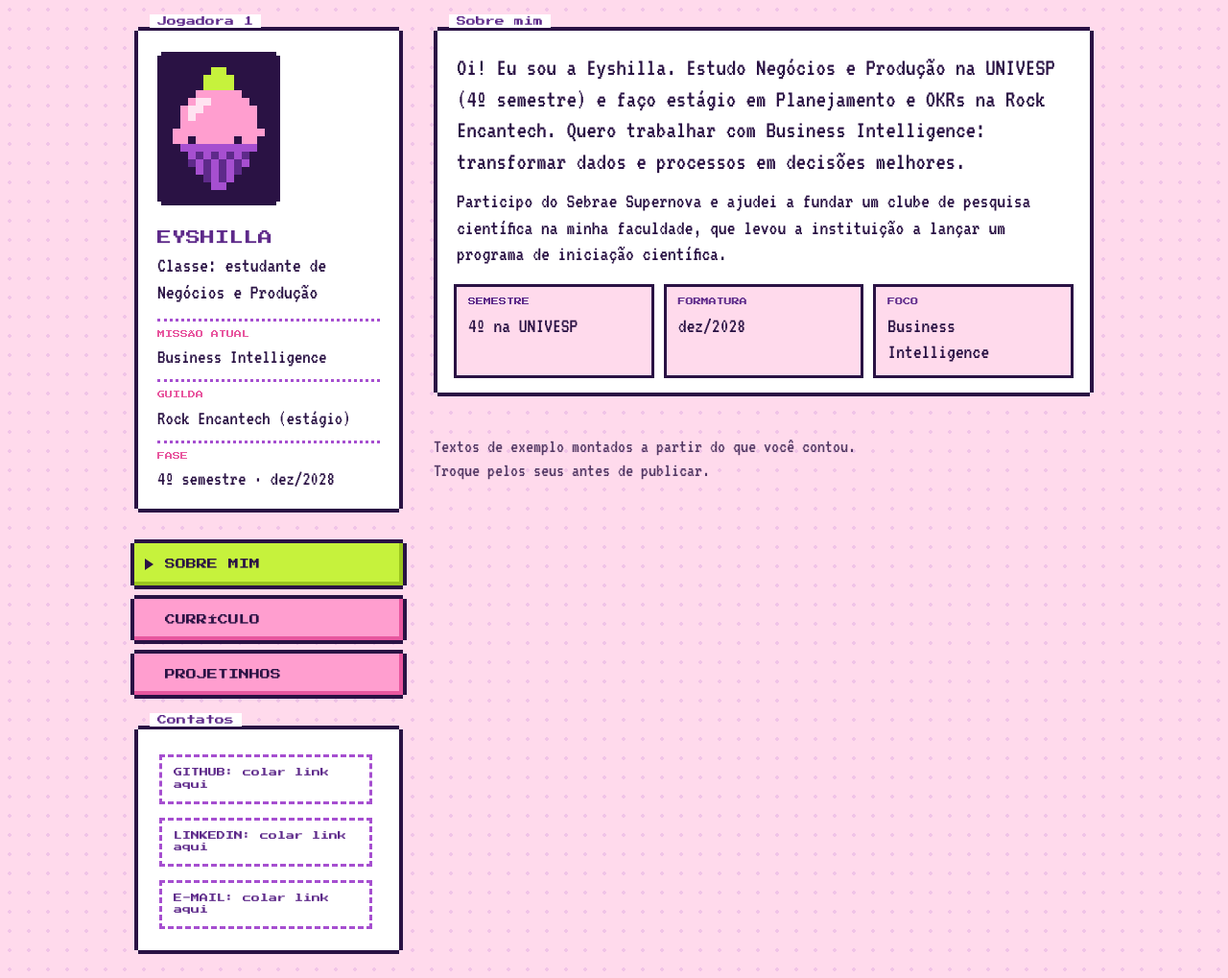
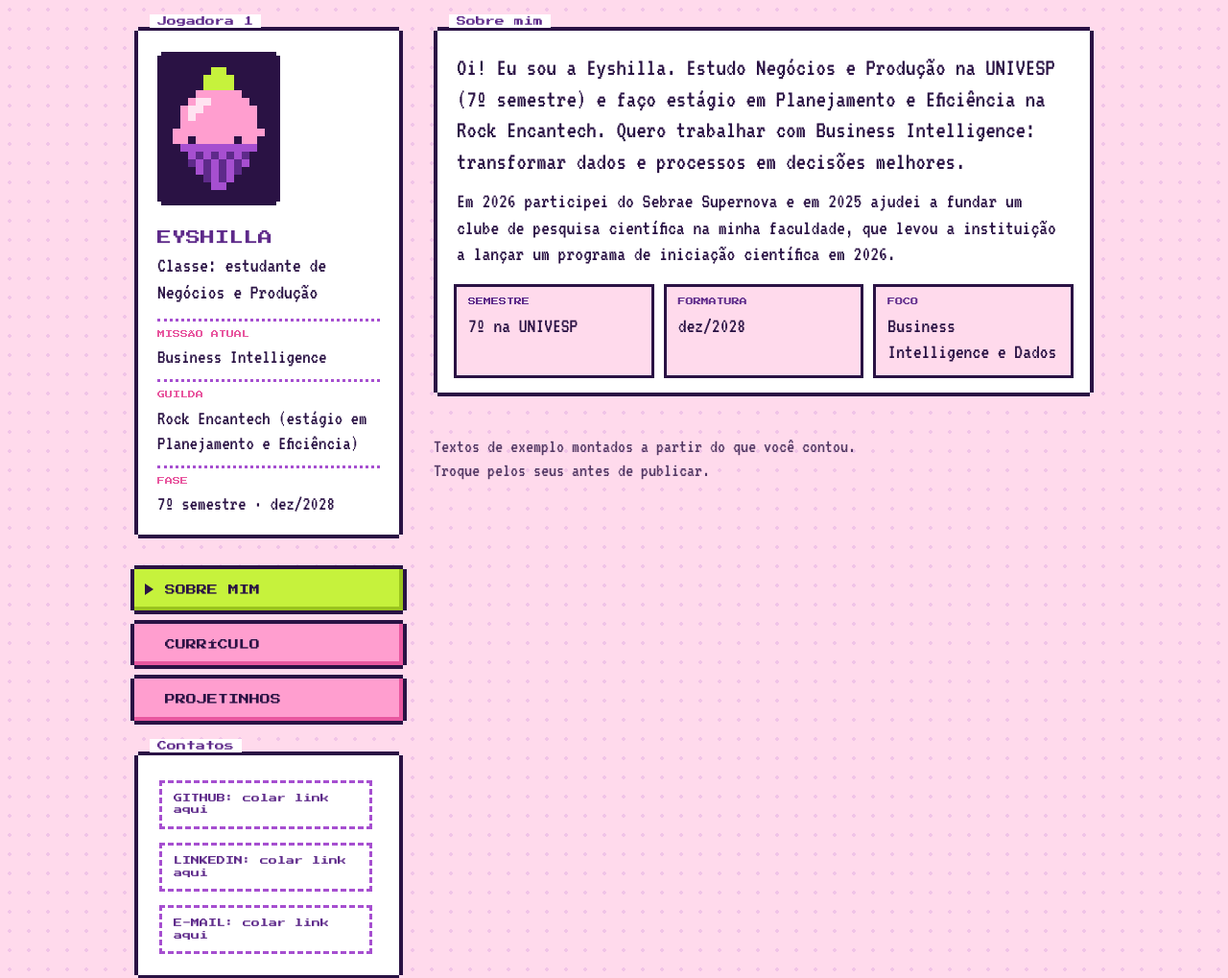
Before and after one commit to Eyshilla/portfolio, a plain HTML site: page index.html in a window 1280 px wide. Shown: the top 1019 px of the page at 96% size. Drawn offline with Linux system fonts and the light colour scheme.

Commit message:
Update educational and internship details in index.html
ajustes no cargo de estagio e semestre da faculdade

```diff
--- a/index.html
+++ b/index.html
@@ -110,8 +110,8 @@ a.lnk:hover { background: var(--lime); }
       <p class="class">Classe: estudante de Negócios e Produção</p>
       <dl class="ficha">
         <div><dt>MISSÃO ATUAL</dt><dd>Business Intelligence</dd></div>
-        <div><dt>GUILDA</dt><dd>Rock Encantech (estágio)</dd></div>
-        <div><dt>FASE</dt><dd>4º semestre · dez/2028</dd></div>
+        <div><dt>GUILDA</dt><dd>Rock Encantech (estágio em Planejamento e Eficiência)</dd></div>
+        <div><dt>FASE</dt><dd>7º semestre · dez/2028</dd></div>
       </dl>
     </div>
     <nav class="menu" role="tablist" aria-label="Menu do portfólio">
@@ -127,17 +127,17 @@ a.lnk:hover { background: var(--lime); }
 <script>
 const D = {
   sobre: [
-    'Oi! Eu sou a Eyshilla. Estudo Negócios e Produção na UNIVESP (4º semestre) e faço estágio em Planejamento e OKRs na Rock Encantech. Quero trabalhar com Business Intelligence: transformar dados e processos em decisões melhores.',
-    'Participo do Sebrae Supernova e ajudei a fundar um clube de pesquisa científica na minha faculdade, que levou a instituição a lançar um programa de iniciação científica.'
+    'Oi! Eu sou a Eyshilla. Estudo Negócios e Produção na UNIVESP (7º semestre) e faço estágio em Planejamento e Eficiência na Rock Encantech. Quero trabalhar com Business Intelligence: transformar dados e processos em decisões melhores.',
+    'Em 2026 participei do Sebrae Supernova e em 2025 ajudei a fundar um clube de pesquisa científica na minha faculdade, que levou a instituição a lançar um programa de iniciação científica em 2026.'
   ],
-  stats: [['SEMESTRE', '4º na UNIVESP'], ['FORMATURA', 'dez/2028'], ['FOCO', 'Business Intelligence']],
+  stats: [['SEMESTRE', '7º na UNIVESP'], ['FORMATURA', 'dez/2028'], ['FOCO', 'Business Intelligence e Dados']],
   cv: [
     { h: 'Formação', items: [
-      { t: 'Negócios e Produção', s: 'UNIVESP · 4º semestre · formatura prevista em dez/2028' },
+      { t: 'Negócios e Produção', s: 'UNIVESP · 7º semestre · formatura prevista em dez/2028' },
       { t: 'Engenharia de Produção', s: 'Em curso' },
       { t: 'Tecnologia em Processos de Produção', s: 'Formação tecnológica' } ] },
     { h: 'Experiência', items: [
-      { t: 'Estágio em Planejamento e OKRs', s: 'Rock Encantech · presencial 2x por semana · desde abr/2025' } ] },
+      { t: 'Estágio em Planejamento e Eficiência', s: 'Rock Encantech ·  desde abr/2025' } ] },
     { h: 'Programas e iniciativas', items: [
       { t: 'Sebrae Supernova', s: 'Programa de empreendedorismo' },
       { t: 'Instituto Bold', s: 'Programa com vídeo-depoimento sobre impacto na trajetória' },
```
